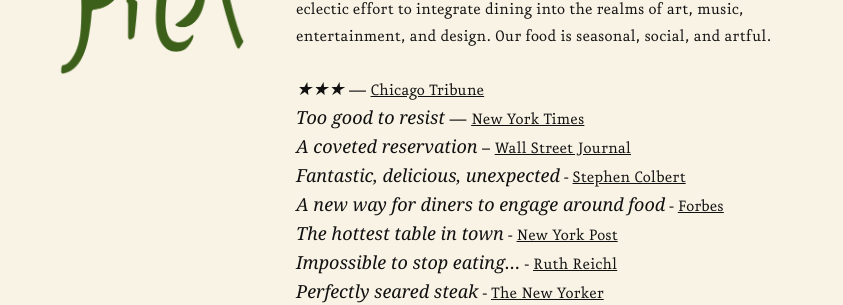
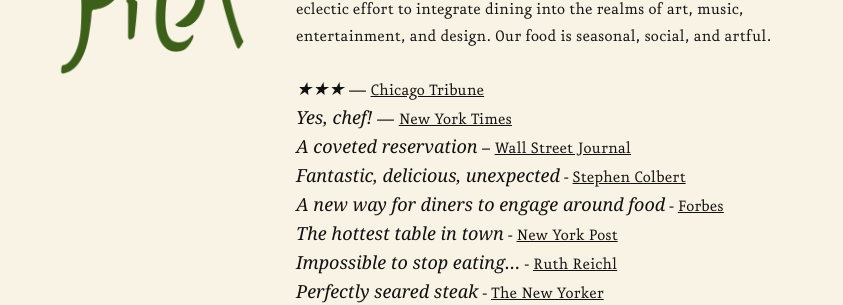
Before and after one commit to zoe-pith/pith-site, a Jekyll site: the page built from about.md, in a window 1280 px wide. Shown: the part 195-500 px from the top of the page, without its empty margins (118-961 px from the left). Built offline with Jekyll 4.4.1, drawn with Linux system fonts in a browser that asks for light colours.

Commit message:
Updated about.md

```diff
--- a/about.md
+++ b/about.md
@@ -9,7 +9,7 @@
 Creating and consuming food is cathartic and connecting. Pith is an eclectic effort to integrate dining into the realms of art, music, entertainment, and design. Our food is seasonal, social, and artful.
 
 _★★★_ — [Chicago Tribune](http://www.chicagotribune.com/dining/restaurants/ct-review-intro-jonah-reider-food-0928-20160924-column.html)
-_Too good to resist_ — [New York Times](https://www.nytimes.com/2017/04/20/style/jonah-reider-pith-supper-club.html)
+_Yes, chef!_ — [New York Times](https://www.nytimes.com/2017/04/20/style/jonah-reider-pith-supper-club.html)
 _A coveted reservation_ – [Wall Street Journal](http://www.wsj.com/articles/for-columbia-student-entrepreneur-dorm-restaurant-is-just-the-first-course-1454113319)
 _Fantastic, delicious, unexpected_ - [Stephen Colbert](https://www.youtube.com/watch?v=61fjFhCBnRc)
 _A new way for diners to engage around food_ - [Forbes](http://www.forbes.com/sites/eveturowpaul/2016/09/09/what-happens-when-the-dorm-room-chef-graduates/)
```
